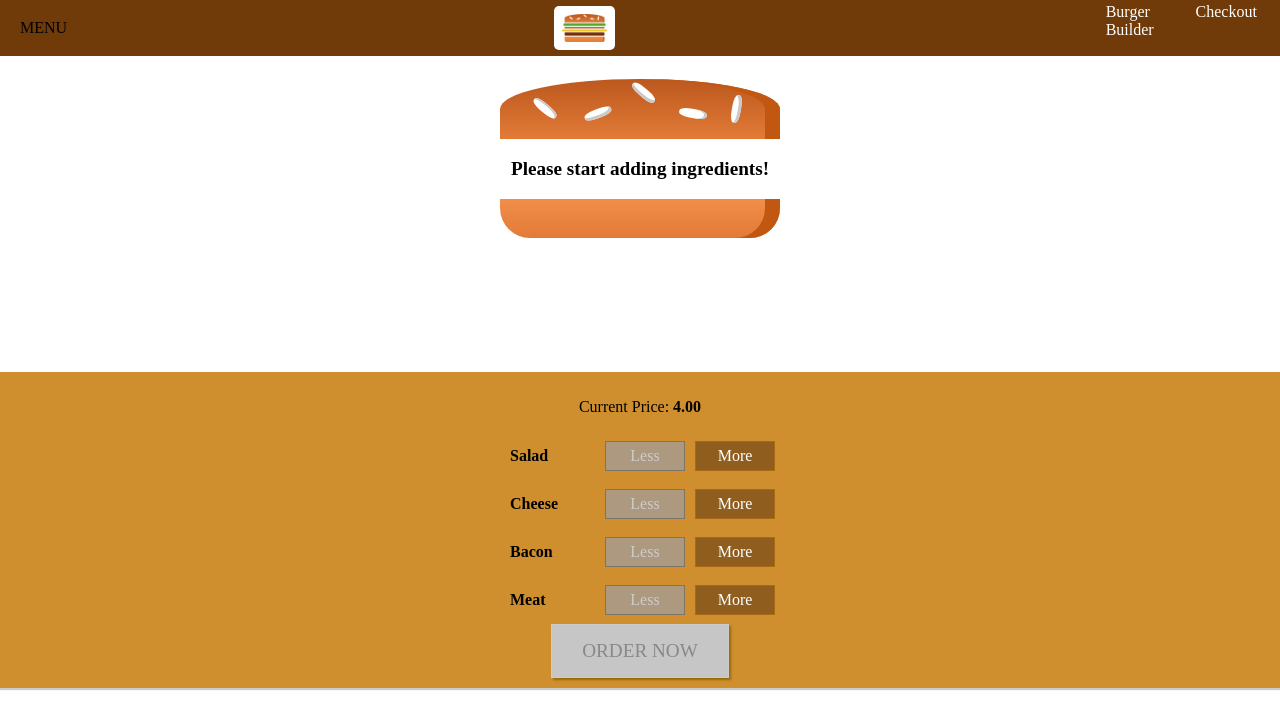
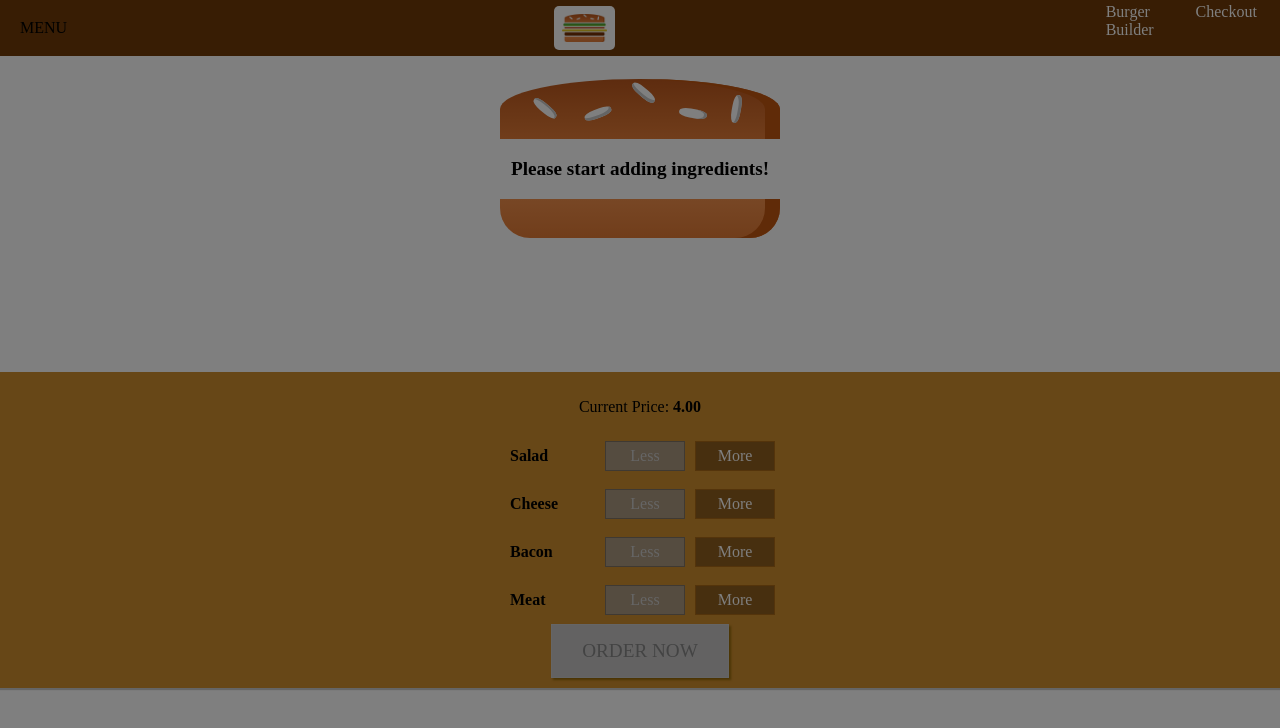
Before and after one commit to timmlaxton/Burger, a React (Create React App) app: page / in a window 1280 px wide. Shown: the top 728 px of the page. Built offline with nearby package versions, Linux system fonts and the light colour scheme.

Commit message:
applied backdrop to sidebar

```diff
--- a/src/components/Layout/Layout.js
+++ b/src/components/Layout/Layout.js
@@ -1,18 +1,32 @@
-import React from 'react';
+import React, {Component} from 'react';
 
 import Aux from '../../hoc/Aux';
 import classes from './Layout.module.css';
 import Toolbar from '../Navigation/Toolbar/Toolbar';
 import SideDrawer from '../Navigation/SideDrawer/SideDrawer'
 
-const layout = (props) => (
-    <Aux>
-        <Toolbar/>
-        <SideDrawer/>
-         <main className={classes.Content}>
-             {props.children}
-     </main>
-    </Aux>
-);
+class Layout extends Component {
+        state = {
+            showSideDrawer: true
+        }
 
-export default layout;
+        sideDrawerClosedHandler = () => {
+            this.setState({showSideDrawer: false});
+        }
+
+    render () {
+        return (
+        <Aux>
+            <Toolbar/>
+            <SideDrawer open={this.state.showSideDrawer}
+            closed={this.sideDrawerClosedHandler}/>
+             <main className={classes.Content}>
+                 {this.props.children}
+         </main>
+        </Aux>
+        )
+    }
+}
+
+
+export default Layout;
--- a/src/components/Navigation/SideDrawer/SideDrawer.js
+++ b/src/components/Navigation/SideDrawer/SideDrawer.js
@@ -3,11 +3,18 @@
 import Logo from '../../Logo/Logo';
 import NavigationItems from '../NavigationItems/NavigationItems';
 import classes from './SideDrawer.module.css';
+import Backdrop from '../../UI/Backdrop/Backdrop';
+import Aux from '../../../hoc/Aux';
 
 const sideDrawer = (props) => {
-
+    let attachedClasses = [classes.SideDrawer, classes.Close]
+    if (props.open) {
+        attachedClasses = [classes.SideDrawer, classes.Open]
+    }
     return (
-        <div className={classes.SideDrawer}>
+        <Aux>
+        <Backdrop show={props.open} clicked={props.closed}/>
+        <div className={attachedClasses.join(' ')}>
             <div className={classes.Logo}>
             <Logo />
             </div>
@@ -15,6 +22,7 @@
                 <NavigationItems />
             </nav>
         </div>
+        </Aux>
     );
 }
 
```
